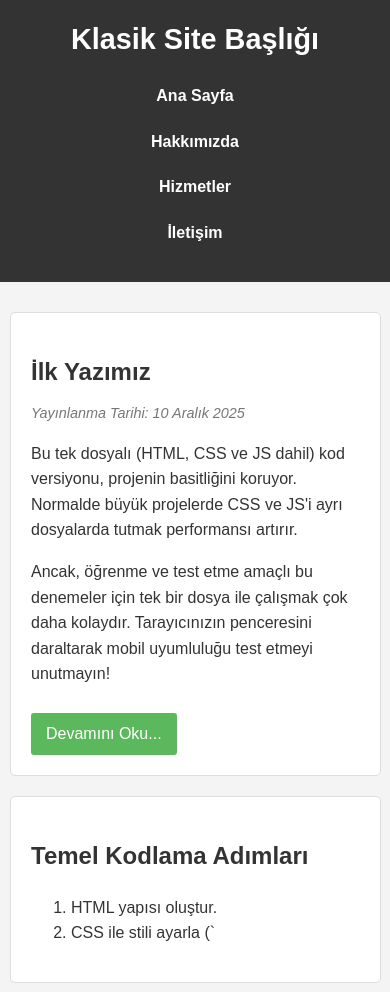
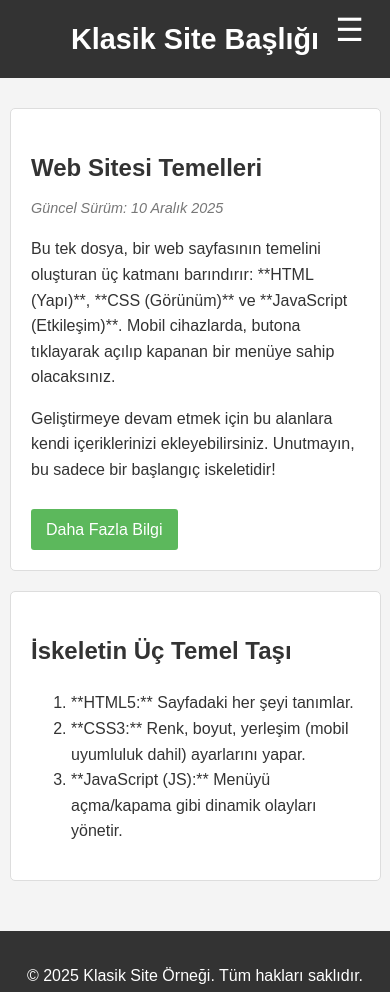
Before and after one commit to berkeozgerr-alt/site, a plain HTML site: page index.html in a window 390 px wide. Shown: the top 992 px of the page. Drawn offline with Linux system fonts and the light colour scheme.

Commit message:
Update index.html

```diff
--- a/index.html
+++ b/index.html
@@ -3,10 +3,10 @@
 <head>
     <meta charset="UTF-8">
     <meta name="viewport" content="width=device-width, initial-scale=1.0">
-    <title>Birleştirilmiş Klasik Web Sitem</title>
+    <title>Tam ve Fonksiyonel Web Sitem</title>
 
     <style>
-        /* Sayfanın tamamı için temel stil ayarları */
+        /* Genel Ayarlar */
         body {
             font-family: Arial, sans-serif;
             background-color: #f4f4f4;
@@ -16,19 +16,20 @@
             padding: 0;
         }
 
-        /* Sayfa içeriğini ortalamak ve genişliğini sınırlamak için */
+        /* Ana Düzen */
         main {
             width: 80%;
             margin: 20px auto;
             padding: 20px;
         }
 
-        /* Başlık alanı */
+        /* Başlık Alanı */
         header {
             background: #333;
             color: #fff;
             padding: 1rem 0;
             text-align: center;
+            position: relative; /* Buton yerleşimi için */
         }
 
         header h1 {
@@ -36,7 +37,7 @@
             font-size: 2.5em;
         }
 
-        /* Navigasyon menüsü */
+        /* Navigasyon (Menü) */
         nav ul {
             padding: 0;
             list-style: none;
@@ -44,7 +45,7 @@
         }
 
         nav ul li {
-            display: inline;
+            display: inline; /* Büyük ekranlarda yan yana */
             margin: 0 15px;
         }
 
@@ -58,7 +59,20 @@
             color: #ccc;
         }
 
-        /* İçerik kutuları (Yazılar) */
+        /* Hamburger Butonu (JS tarafından kontrol edilecek) */
+        .menu-button {
+            display: none; /* Büyük ekranlarda gizli */
+            background: none;
+            border: none;
+            color: #fff;
+            font-size: 2em;
+            cursor: pointer;
+            position: absolute;
+            top: 10px;
+            right: 20px;
+        }
+
+        /* İçerik Kutuları */
         .icerik-kutusu {
             background: #fff;
             padding: 20px;
@@ -84,7 +98,7 @@
             margin-top: 10px;
         }
 
-        /* Alt bilgi (Footer) */
+        /* Alt Bilgi */
         footer {
             text-align: center;
             padding: 1rem;
@@ -94,7 +108,7 @@
         }
 
         /* ================================== */
-        /* MOBİL UYUMLULUK (600px altı)      */
+        /* MOBİL UYUMLULUK (@media)           */
         /* ================================== */
         @media screen and (max-width: 600px) {
 
@@ -107,14 +121,27 @@
                 font-size: 1.8em;
             }
 
-            /* Mobil menü: Alt alta sırala */
+            /* Mobil butonu göster */
+            .menu-button {
+                display: block;
+            }
+
+            /* Navigasyon listesini varsayılan olarak gizle */
+            nav ul {
+                display: none;
+                background: #444;
+                padding: 10px 0;
+                margin-top: 10px;
+            }
+
+            /* Mobil menü elemanlarını alt alta sırala */
             nav ul li {
                 display: block;
                 margin: 10px 0;
             }
 
-            nav ul li a {
-                padding: 5px;
+            /* JS aktif hale getirdiğinde menüyü göster */
+            .active ul {
                 display: block;
             }
 
@@ -128,7 +155,9 @@
 
     <header>
         <h1>Klasik Site Başlığı</h1>
-        <nav>
+        <button class="menu-button" onclick="toggleMenu()">☰</button>
+
+        <nav id="anaMenu">
             <ul>
                 <li><a href="#">Ana Sayfa</a></li>
                 <li><a href="#">Hakkımızda</a></li>
@@ -140,26 +169,27 @@
 
     <main>
         <article class="icerik-kutusu">
-            <h2>İlk Yazımız</h2>
-            <p class="tarih">Yayınlanma Tarihi: 10 Aralık 2025</p>
+            <h2>Web Sitesi Temelleri</h2>
+            <p class="tarih">Güncel Sürüm: 10 Aralık 2025</p>
 
             <p>
-                Bu tek dosyalı (HTML, CSS ve JS dahil) kod versiyonu, projenin basitliğini koruyor. Normalde büyük projelerde CSS ve JS'i ayrı dosyalarda tutmak performansı artırır.
+                Bu tek dosya, bir web sayfasının temelini oluşturan üç katmanı barındırır: **HTML (Yapı)**, **CSS (Görünüm)** ve **JavaScript (Etkileşim)**.
+                Mobil cihazlarda, butona tıklayarak açılıp kapanan bir menüye sahip olacaksınız.
             </p>
 
             <p>
-                Ancak, öğrenme ve test etme amaçlı bu denemeler için tek bir dosya ile çalışmak çok daha kolaydır. Tarayıcınızın penceresini daraltarak mobil uyumluluğu test etmeyi unutmayın!
+                Geliştirmeye devam etmek için bu alanlara kendi içeriklerinizi ekleyebilirsiniz. Unutmayın, bu sadece bir başlangıç iskeletidir!
             </p>
 
-            <a href="#" class="detay-buton">Devamını Oku...</a>
+            <a href="#" class="detay-buton">Daha Fazla Bilgi</a>
         </article>
 
         <article class="icerik-kutusu">
-            <h2>Temel Kodlama Adımları</h2>
+            <h2>İskeletin Üç Temel Taşı</h2>
             <ol>
-                <li>HTML yapısı oluştur.</li>
-                <li>CSS ile stili ayarla (`<style>` etiketi içinde).</li>
-                <li>JavaScript ile etkileşim ekle (`<script>` etiketi içinde).</li>
+                <li>**HTML5:** Sayfadaki her şeyi tanımlar.</li>
+                <li>**CSS3:** Renk, boyut, yerleşim (mobil uyumluluk dahil) ayarlarını yapar.</li>
+                <li>**JavaScript (JS):** Menüyü açma/kapama gibi dinamik olayları yönetir.</li>
             </ol>
         </article>
     </main>
@@ -169,8 +199,19 @@
     </footer>
 
     <script>
-        // Sayfa yüklendiğinde bir uyarı (alert) gösterir.
-        alert("Sitemiz başarıyla yüklendi!");
+        function toggleMenu() {
+            // 'anaMenu' ID'li navigasyon elementini seçeriz.
+            var menu = document.getElementById("anaMenu");
+
+            // Elementin sınıf listesini kontrol ederiz.
+            // Eğer 'active' sınıfı varsa (açıksa), onu kaldırırız (kapatırız).
+            if (menu.classList.contains("active")) {
+                menu.classList.remove("active");
+            } else {
+                // Eğer 'active' sınıfı yoksa (kapalıysa), onu ekleriz (açarız).
+                menu.classList.add("active");
+            }
+        }
     </script>
     </body>
 </html>
```
